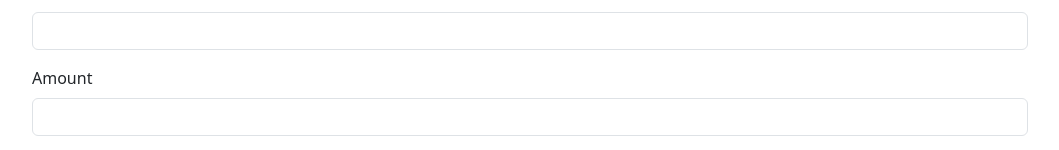
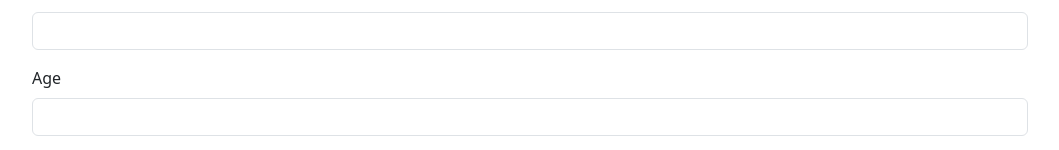
Before and after one commit to zeeshantariq08/expense-tracker, a React (Vite) app in the folder expense-tracker/: page / in a window 1280 px wide. Shown: the part 154-304 px from the top of the page, without its empty margins (110-1169 px from the left). Built offline with nearby package versions, Linux system fonts and the light colour scheme.

Commit message:
handle submit button

```diff
--- a/expense-tracker/src/components/Form.tsx
+++ b/expense-tracker/src/components/Form.tsx
@@ -1,15 +1,21 @@
+import {FormEvent} from "react";
 
 
 const Form  = ()=>{
+
+    const handleSubmit = (event:FormEvent)=>{
+        event.preventDefault();
+        console.log("submitted");
+    }
     return (
-        <form>
+        <form onSubmit={handleSubmit}>
             <div className="mb-3">
                 <label htmlFor="name" className="form-label">Name</label>
                 <input type="text" className="form-control" id="name"/>
             </div>
             <div className="mb-3">
-                <label htmlFor="amount" className="form-label">Amount</label>
-                <input type="number" className="form-control" id="amount"/>
+                <label htmlFor="age" className="form-label">Age</label>
+                <input type="number" className="form-control" id="age"/>
             </div>
 
             <button className="btn btn-primary">Submit</button>
```
